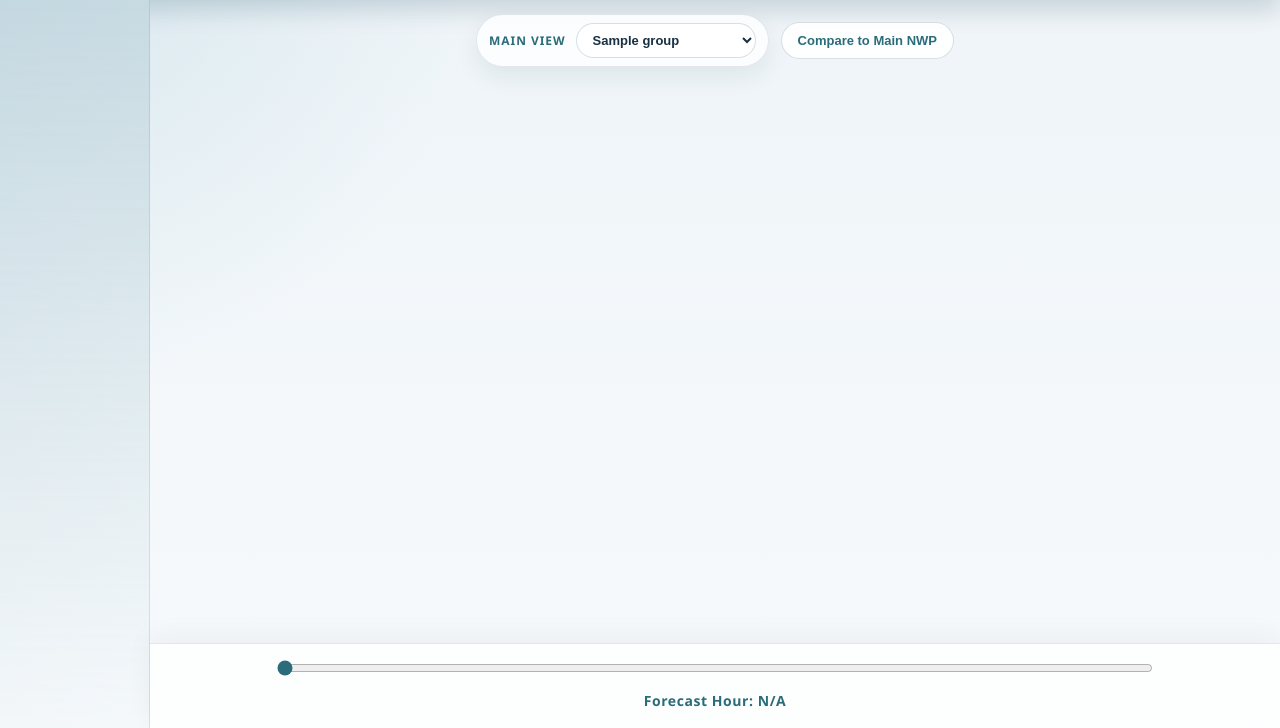
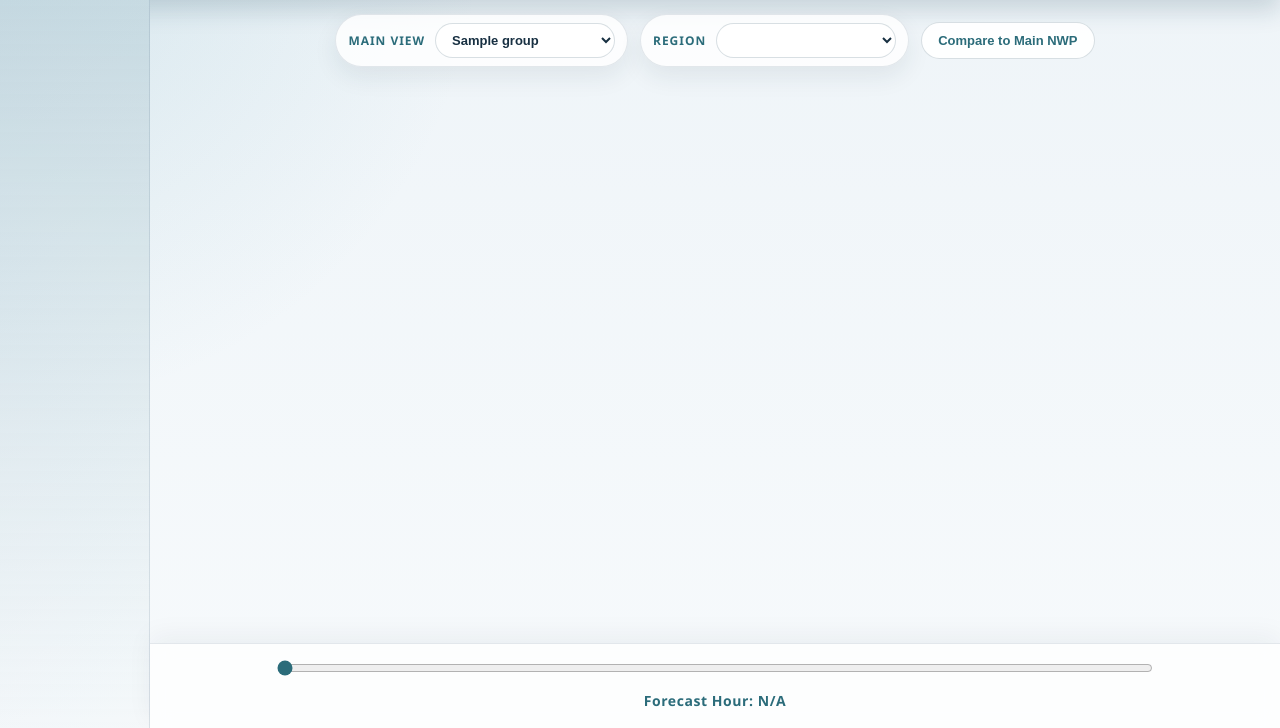
Before and after one commit to Jackweather/adkwx1, a Flask app: template templates/index.html in a window 1280 px wide. Shown: the part 72-800 px from the top of the page. Run offline with Flask 2, Linux system fonts and the light colour scheme; the template is opened without the code that fills it: most values are stand-ins (such as "Sample title", 1, 10 or a date in 2020).

Commit message:
Update index.html

```diff
--- a/templates/index.html
+++ b/templates/index.html
@@ -427,23 +427,32 @@
                         {% endfor %}
                     </select>
                 </label>
+                <label class="view-control" for="regionSelect">
+                    <span class="view-control-label">Region</span>
+                    <select id="regionSelect" class="view-select" aria-label="Choose region">
+                        {% for region in regions %}
+                        <option value="{{ region }}"{% if region == default_region %} selected{% endif %}>{{ region_labels.get(region, region) }}</option>
+                        {% endfor %}
+                    </select>
+                </label>
                 <button type="button" class="compare-toggle" id="compareToggle">Compare to Main NWP</button>
             </div>
             <div class="slider-container">
                 {% for slide in slides %}
                 <div class="slide{% if loop.first %} active{% endif %}" data-index="{{ slide.index }}">
                     {% set primary_group = default_panel_groups[0] %}
-                    {% set image = slide.images.get(primary_group) %}
+                    {% set region = default_region %}
+                    {% set image = slide.images.get(primary_group, {}).get(region) %}
                     <div class="panel" data-group="{{ primary_group }}">
                         <div class="panel-header">
-                            <div class="panel-label">{{ primary_group }}</div>
+                            <div class="panel-label">{{ group_labels.get(primary_group, primary_group) }} · {{ region_labels.get(region, region) }}</div>
                         </div>
                         <img
-                            {% if image %}src="{{ url_for('serve_png', group=primary_group, filename=image.filename, v=image.version) }}"{% endif %}
-                            alt="Forecast {{ primary_group }}"
+                            {% if image %}src="{{ url_for('serve_region_png', group=primary_group, region=region, filename=image.filename, v=image.version) }}"{% endif %}
+                            alt="Forecast {{ group_labels.get(primary_group, primary_group) }} {{ region_labels.get(region, region) }}"
                             class="panel-image{% if not image %} is-hidden{% endif %}"
                         >
-                        <div class="empty{% if image %} is-hidden{% endif %}">No image for {{ primary_group }}</div>
+                        <div class="empty{% if image %} is-hidden{% endif %}">No image for {{ group_labels.get(primary_group, primary_group) }} in {{ region_labels.get(region, region) }}</div>
                     </div>
                 </div>
                 {% endfor %}
@@ -456,18 +465,28 @@
     </div>
     <script id="slideData" type="application/json">{{ slides | tojson }}</script>
     <script id="defaultPanelGroups" type="application/json">{{ default_panel_groups | tojson }}</script>
+    <script id="regionData" type="application/json">{{ regions | tojson }}</script>
+    <script id="defaultRegion" type="application/json">{{ default_region | tojson }}</script>
     <script id="groupLabels" type="application/json">{{ group_labels | tojson }}</script>
+    <script id="regionLabels" type="application/json">{{ region_labels | tojson }}</script>
     <script>
         const sliderContainer = document.querySelector('.slider-container');
         const slideDataElement = document.getElementById('slideData');
         const defaultPanelGroupsElement = document.getElementById('defaultPanelGroups');
+        const regionDataElement = document.getElementById('regionData');
+        const defaultRegionElement = document.getElementById('defaultRegion');
         const groupLabelsElement = document.getElementById('groupLabels');
+        const regionLabelsElement = document.getElementById('regionLabels');
         const primaryGroupSelect = document.getElementById('primaryGroupSelect');
+        const regionSelect = document.getElementById('regionSelect');
         const compareToggle = document.getElementById('compareToggle');
         const COMPARE_GROUP = 'main_NWP';
         let slideData = slideDataElement ? JSON.parse(slideDataElement.textContent) : [];
         const defaultPanelGroups = defaultPanelGroupsElement ? JSON.parse(defaultPanelGroupsElement.textContent) : [];
+        let availableRegions = regionDataElement ? JSON.parse(regionDataElement.textContent) : [];
+        const DEFAULT_REGION = defaultRegionElement ? JSON.parse(defaultRegionElement.textContent) : 'conus';
         const groupLabels = groupLabelsElement ? JSON.parse(groupLabelsElement.textContent) : {};
+        let regionLabels = regionLabelsElement ? JSON.parse(regionLabelsElement.textContent) : {};
         const allGroups = primaryGroupSelect ? Array.from(primaryGroupSelect.options).map((option) => option.value) : [];
         const DEFAULT_PRIMARY_GROUP = defaultPanelGroups[0] || allGroups[0] || '';
         const sliderBar = document.getElementById('sliderBar');
@@ -475,17 +494,48 @@
         let lastSlideSignature = JSON.stringify(slideData);
         const REFRESH_INTERVAL_MS = 30000;
         const PRIMARY_GROUP_KEY = 'adkwx-primary-group-v1';
+        const REGION_KEY = 'adkwx-region-v1';
         const COMPARE_MODE_KEY = 'adkwx-compare-main-nwp-v1';
         let selectedPrimaryGroup = DEFAULT_PRIMARY_GROUP;
+        let selectedRegion = DEFAULT_REGION;
         let compareWithMainNwp = false;
         let slideElements = [];
         let currentSlideIndex = 0;
+
+        function readStoredValue(key) {
+            try {
+                return window.localStorage.getItem(key);
+            } catch (error) {
+                console.warn('Failed to read saved setting', error);
+                return null;
+            }
+        }
+
+        const storedPrimaryGroup = readStoredValue(PRIMARY_GROUP_KEY);
+        if (storedPrimaryGroup && allGroups.includes(storedPrimaryGroup)) {
+            selectedPrimaryGroup = storedPrimaryGroup;
+        }
+
+        const storedRegion = readStoredValue(REGION_KEY);
+        if (storedRegion && availableRegions.includes(storedRegion)) {
+            selectedRegion = storedRegion;
+        }
+
+        compareWithMainNwp = readStoredValue(COMPARE_MODE_KEY) === 'true';
 
         function saveSelectedPrimaryGroup() {
             try {
                 window.localStorage.setItem(PRIMARY_GROUP_KEY, selectedPrimaryGroup);
             } catch (error) {
                 console.warn('Failed to save primary group', error);
+            }
+        }
+
+        function saveSelectedRegion() {
+            try {
+                window.localStorage.setItem(REGION_KEY, selectedRegion);
+            } catch (error) {
+                console.warn('Failed to save region', error);
             }
         }
 
@@ -504,9 +554,20 @@
             return group.replaceAll('_', ' / ');
         }
 
+        function formatRegionLabel(region) {
+            if (regionLabels[region]) {
+                return regionLabels[region];
+            }
+            return region.replaceAll('_', ' ');
+        }
+
         function syncToolbarControls() {
             if (primaryGroupSelect && primaryGroupSelect.value !== selectedPrimaryGroup) {
                 primaryGroupSelect.value = selectedPrimaryGroup;
+            }
+
+            if (regionSelect && regionSelect.value !== selectedRegion) {
+                regionSelect.value = selectedRegion;
             }
 
             const compareDisabled = selectedPrimaryGroup === COMPARE_GROUP;
@@ -525,7 +586,7 @@
         }
 
         function createPanelElement(slide, group) {
-            const imageData = group ? slide.images[group] : null;
+            const imageData = group && slide.images[group] ? slide.images[group][selectedRegion] : null;
 
             const panel = document.createElement('div');
             panel.className = 'panel';
@@ -536,20 +597,20 @@
 
             const panelLabel = document.createElement('div');
             panelLabel.className = 'panel-label';
-            panelLabel.textContent = formatGroupLabel(group);
+            panelLabel.textContent = `${formatGroupLabel(group)} · ${formatRegionLabel(selectedRegion)}`;
 
             panelHeader.appendChild(panelLabel);
 
             const image = document.createElement('img');
             image.className = 'panel-image';
-            image.alt = `Forecast ${formatGroupLabel(group)}`;
+            image.alt = `Forecast ${formatGroupLabel(group)} ${formatRegionLabel(selectedRegion)}`;
 
             const empty = document.createElement('div');
             empty.className = 'empty';
-            empty.textContent = `No image for ${formatGroupLabel(group)}`;
+            empty.textContent = `No image for ${formatGroupLabel(group)} in ${formatRegionLabel(selectedRegion)}`;
 
             if (imageData) {
-                image.src = buildImageUrl(group, imageData);
+                image.src = buildImageUrl(group, selectedRegion, imageData);
                 empty.classList.add('is-hidden');
             } else {
                 image.classList.add('is-hidden');
@@ -604,9 +665,9 @@
             }
         }
 
-        function buildImageUrl(group, image) {
+        function buildImageUrl(group, region, image) {
             const filename = encodeURIComponent(image.filename);
-            return `/pngs/${encodeURIComponent(group)}/${filename}?v=${encodeURIComponent(image.version)}`;
+            return `/pngs/${encodeURIComponent(group)}/${encodeURIComponent(region)}/${filename}?v=${encodeURIComponent(image.version)}`;
         }
 
         function updateSlidePanels(index) {
@@ -651,9 +712,16 @@
 
                 const payload = await response.json();
                 const nextSlides = Array.isArray(payload.slides) ? payload.slides : [];
-                const nextSignature = JSON.stringify(nextSlides);
+                const nextRegions = Array.isArray(payload.regions) ? payload.regions : availableRegions;
+                const nextRegionLabels = payload.region_labels && typeof payload.region_labels === 'object' ? payload.region_labels : regionLabels;
+                const nextSignature = JSON.stringify({ slides: nextSlides, regions: nextRegions });
                 if (nextSignature !== lastSlideSignature) {
                     slideData = nextSlides;
+                    availableRegions = nextRegions;
+                    regionLabels = nextRegionLabels;
+                    if (!availableRegions.includes(selectedRegion)) {
+                        selectedRegion = availableRegions.includes(DEFAULT_REGION) ? DEFAULT_REGION : (availableRegions[0] || DEFAULT_REGION);
+                    }
                     lastSlideSignature = nextSignature;
                     renderSlides();
                 } else {
@@ -681,6 +749,14 @@
             });
         }
 
+        if (regionSelect) {
+            regionSelect.addEventListener('input', (event) => {
+                selectedRegion = event.target.value;
+                saveSelectedRegion();
+                renderSlides();
+            });
+        }
+
         if (compareToggle) {
             compareToggle.addEventListener('click', () => {
                 if (selectedPrimaryGroup === COMPARE_GROUP) {
@@ -694,6 +770,7 @@
 
         // initialize
         saveSelectedPrimaryGroup();
+        saveSelectedRegion();
         saveCompareMode();
         renderSlides();
         window.setInterval(refreshSlideData, REFRESH_INTERVAL_MS);
```
